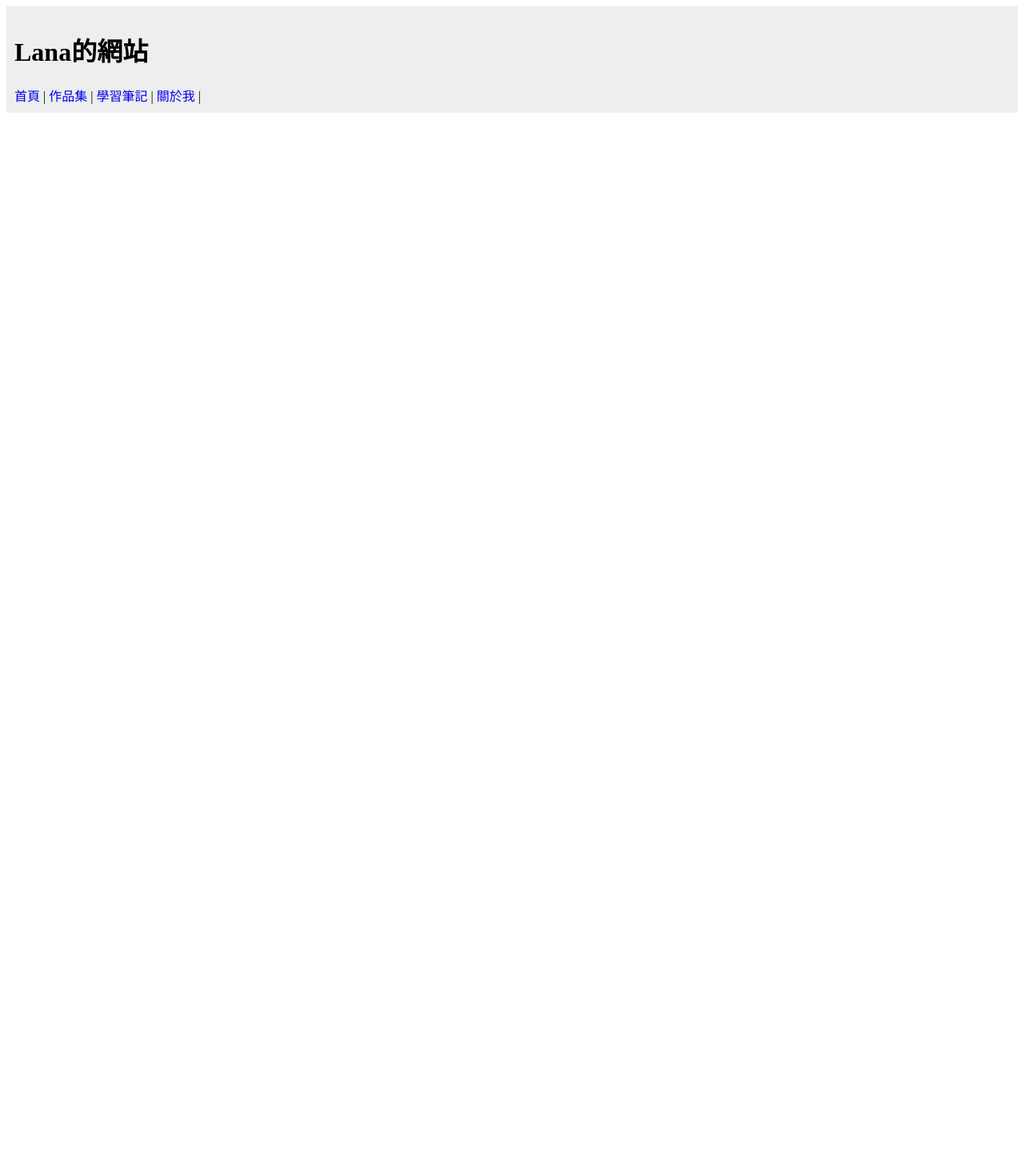
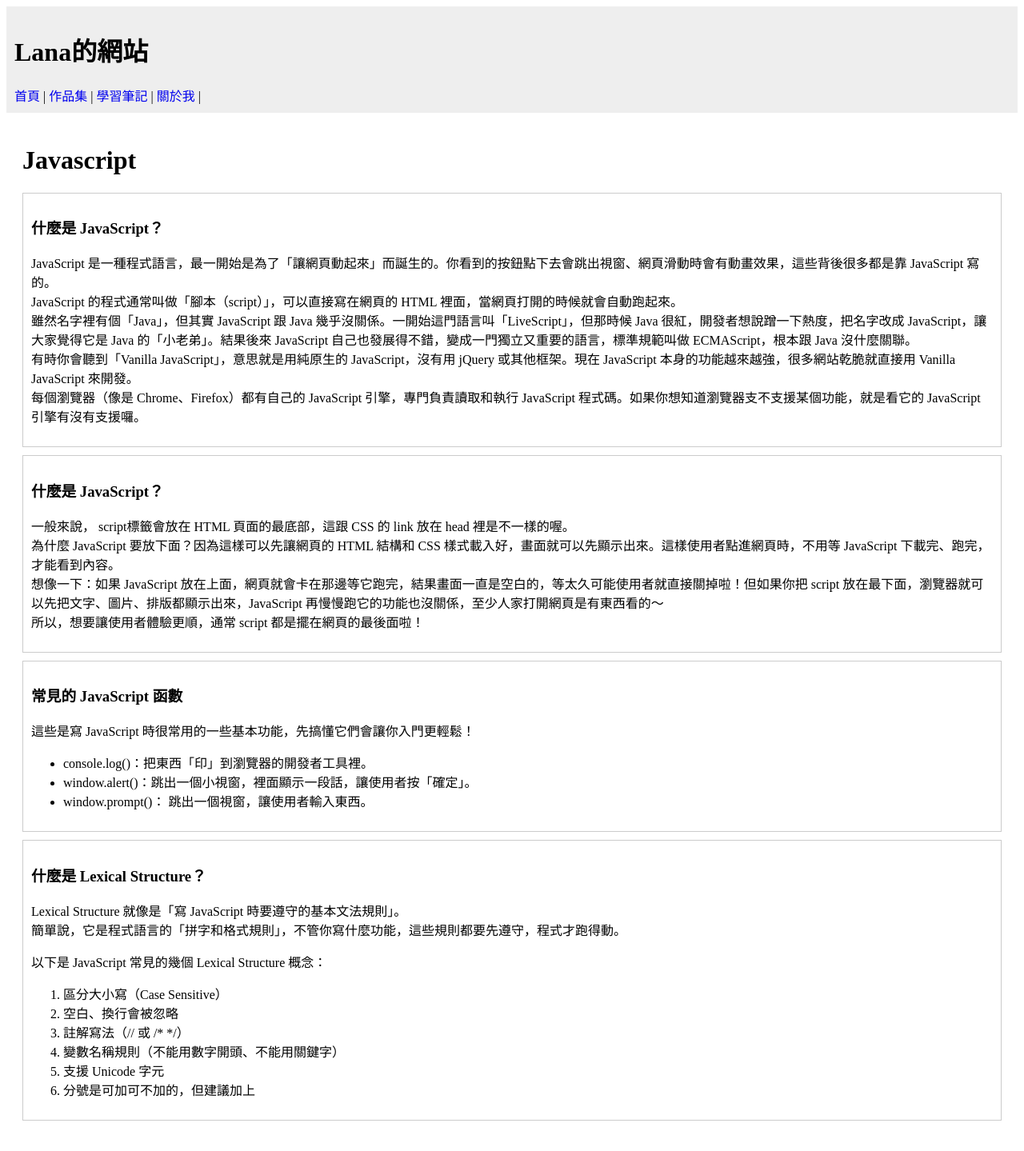
Before and after one commit to AlisonSmith1/note, a Nuxt app: page /javascript in a window 1280 px wide. Shown: the whole page at 80% size. Before the commit the page ends 800 px from the top, so only its background shows below. Built offline with nearby package versions, Linux system fonts and the light colour scheme.

Commit message:
新增筆記

```diff
--- /dev/null
+++ b/pages/javascript.vue
@@ -0,0 +1,100 @@
+<template>
+  <div>
+    <h1>Javascript</h1>
+    <div>
+      <context style="text-decoration: none" title="什麼是 JavaScript？"
+        ><p>
+          JavaScript
+          是一種程式語言，最一開始是為了「讓網頁動起來」而誕生的。你看到的按鈕點下去會跳出視窗、網頁滑動時會有動畫效果，這些背後很多都是靠
+          JavaScript 寫的。
+          <br />
+          JavaScript 的程式通常叫做「腳本（script）」，可以直接寫在網頁的 HTML
+          裡面，當網頁打開的時候就會自動跑起來。
+          <br />
+          雖然名字裡有個「Java」，但其實 JavaScript 跟 Java
+          幾乎沒關係。一開始這門語言叫「LiveScript」，但那時候 Java
+          很紅，開發者想說蹭一下熱度，把名字改成 JavaScript，讓大家覺得它是 Java
+          的「小老弟」。結果後來 JavaScript
+          自己也發展得不錯，變成一門獨立又重要的語言，標準規範叫做
+          ECMAScript，根本跟 Java 沒什麼關聯。
+          <br />
+          有時你會聽到「Vanilla JavaScript」，意思就是用純原生的
+          JavaScript，沒有用 jQuery 或其他框架。現在 JavaScript
+          本身的功能越來越強，很多網站乾脆就直接用 Vanilla JavaScript 來開發。
+          <br />
+          每個瀏覽器（像是 Chrome、Firefox）都有自己的 JavaScript
+          引擎，專門負責讀取和執行 JavaScript
+          程式碼。如果你想知道瀏覽器支不支援某個功能，就是看它的 JavaScript
+          引擎有沒有支援囉。
+        </p>
+      </context>
+    </div>
+    <div>
+      <context style="text-decoration: none" title="什麼是 JavaScript？"
+        ><p>
+          一般來說， {{ script }}標籤會放在 HTML 頁面的最底部，這跟 CSS 的
+          {{ link }} 放在 {{ head }} 裡是不一樣的喔。 <br />為什麼 JavaScript
+          要放下面？因為這樣可以先讓網頁的 HTML 結構和 CSS
+          樣式載入好，畫面就可以先顯示出來。這樣使用者點進網頁時，不用等
+          JavaScript 下載完、跑完，才能看到內容。<br />
+          想像一下：如果 JavaScript
+          放在上面，網頁就會卡在那邊等它跑完，結果畫面一直是空白的，等太久可能使用者就直接關掉啦！但如果你把
+          {{ script }}
+          放在最下面，瀏覽器就可以先把文字、圖片、排版都顯示出來，JavaScript
+          再慢慢跑它的功能也沒關係，至少人家打開網頁是有東西看的～<br />
+          所以，想要讓使用者體驗更順，通常 {{ script }} 都是擺在網頁的最後面啦！
+        </p>
+      </context>
+    </div>
+    <div>
+      <context
+        title="常見的 JavaScript 函數
+"
+        ><p>
+          這些是寫 JavaScript
+          時很常用的一些基本功能，先搞懂它們會讓你入門更輕鬆！
+        </p>
+        <ul>
+          <li>console.log()：把東西「印」到瀏覽器的開發者工具裡。</li>
+          <li>
+            window.alert()：跳出一個小視窗，裡面顯示一段話，讓使用者按「確定」。
+          </li>
+          <li>window.prompt()： 跳出一個視窗，讓使用者輸入東西。</li>
+        </ul></context
+      >
+    </div>
+    <div>
+      <context
+        title="什麼是 Lexical Structure？
+"
+        ><p>
+          Lexical Structure 就像是「寫 JavaScript 時要遵守的基本文法規則」。<br />
+          簡單說，它是程式語言的「拼字和格式規則」，不管你寫什麼功能，這些規則都要先遵守，程式才跑得動。
+        </p>
+        <p>以下是 JavaScript 常見的幾個 Lexical Structure 概念：</p>
+        <ol>
+          <li>區分大小寫（Case Sensitive）</li>
+          <li>空白、換行會被忽略</li>
+          <li>註解寫法（// 或 /* */）</li>
+          <li>變數名稱規則（不能用數字開頭、不能用關鍵字）</li>
+          <li>支援 Unicode 字元</li>
+          <li>分號是可加可不加的，但建議加上</li>
+        </ol></context
+      >
+    </div>
+  </div>
+</template>
+<script setup>
+const script = `script`;
+const link = `link`;
+const head = `head`;
+</script>
+<style scoped>
+div {
+  display: block;
+  margin-bottom: 10px;
+}
+a {
+  text-decoration: none;
+}
+</style>
--- a/pages/studynote.vue
+++ b/pages/studynote.vue
@@ -5,10 +5,16 @@ import { NuxtLink } from "#components";
 <template>
   <div>
     <h2>學習筆記</h2>
-    <context style="text-decoration: none" title="歡迎你"
-      ><NuxtLink to="vue">Vue</NuxtLink> |
-      <NuxtLink to="nuxt">Nuxt</NuxtLink></context
-    >
+    <context style="text-decoration: none" title="目錄"
+      ><ul>
+        <li>
+          <NuxtLink to="vue">Vue</NuxtLink>
+          |
+          <NuxtLink to="nuxt">Nuxt</NuxtLink>
+        </li>
+        <li><NuxtLink to="javascript">Javascript</NuxtLink></li>
+      </ul>
+    </context>
   </div>
 </template>
 <style scoped>
--- a/pages/vue.vue
+++ b/pages/vue.vue
@@ -94,7 +94,7 @@
 <style scoped>
 div {
   display: block;
-  margin-bottom: 10px; /* 或你喜歡的距離 */
+  margin-bottom: 10px;
 }
 a {
   text-decoration: none;
```
